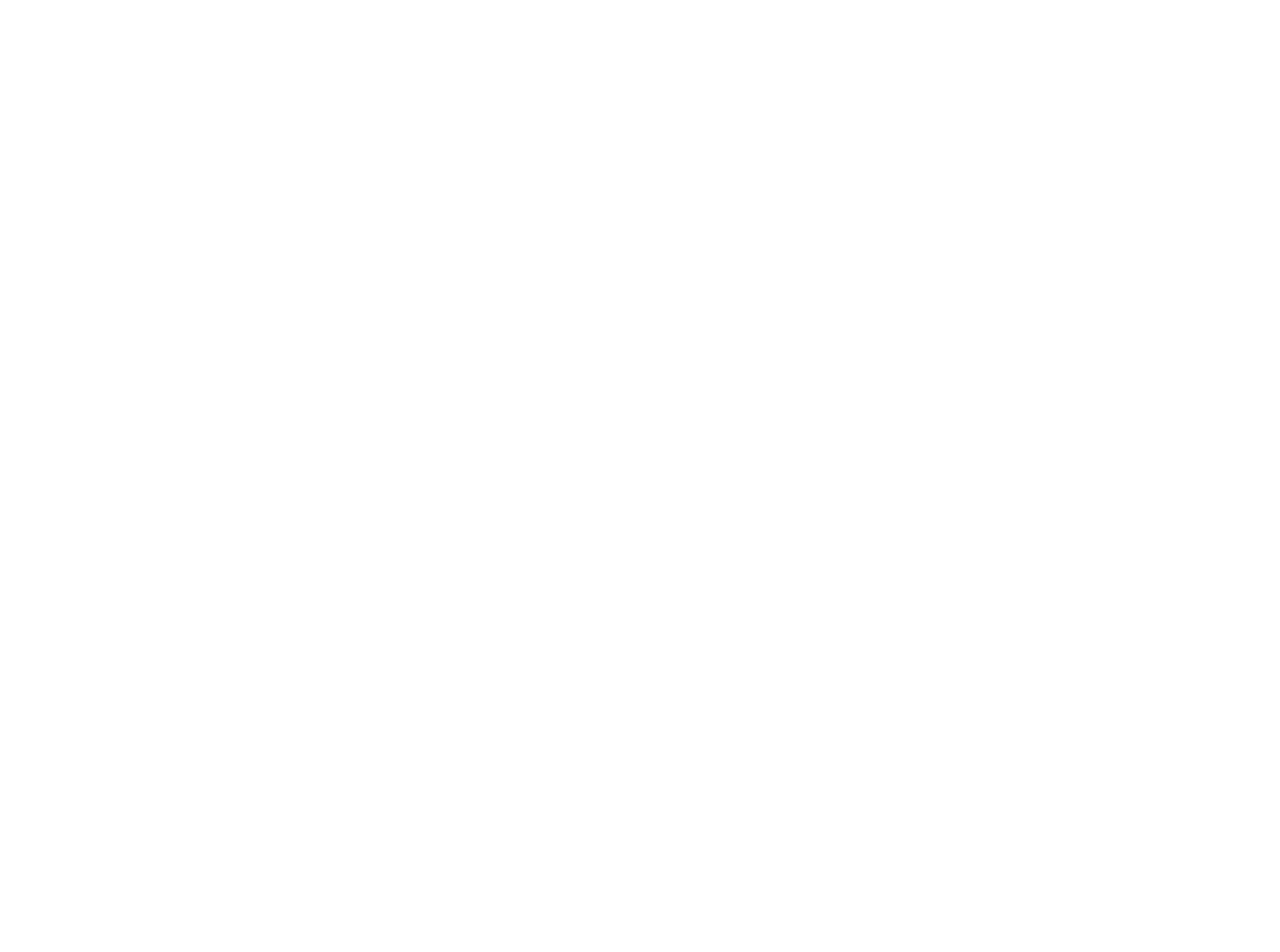
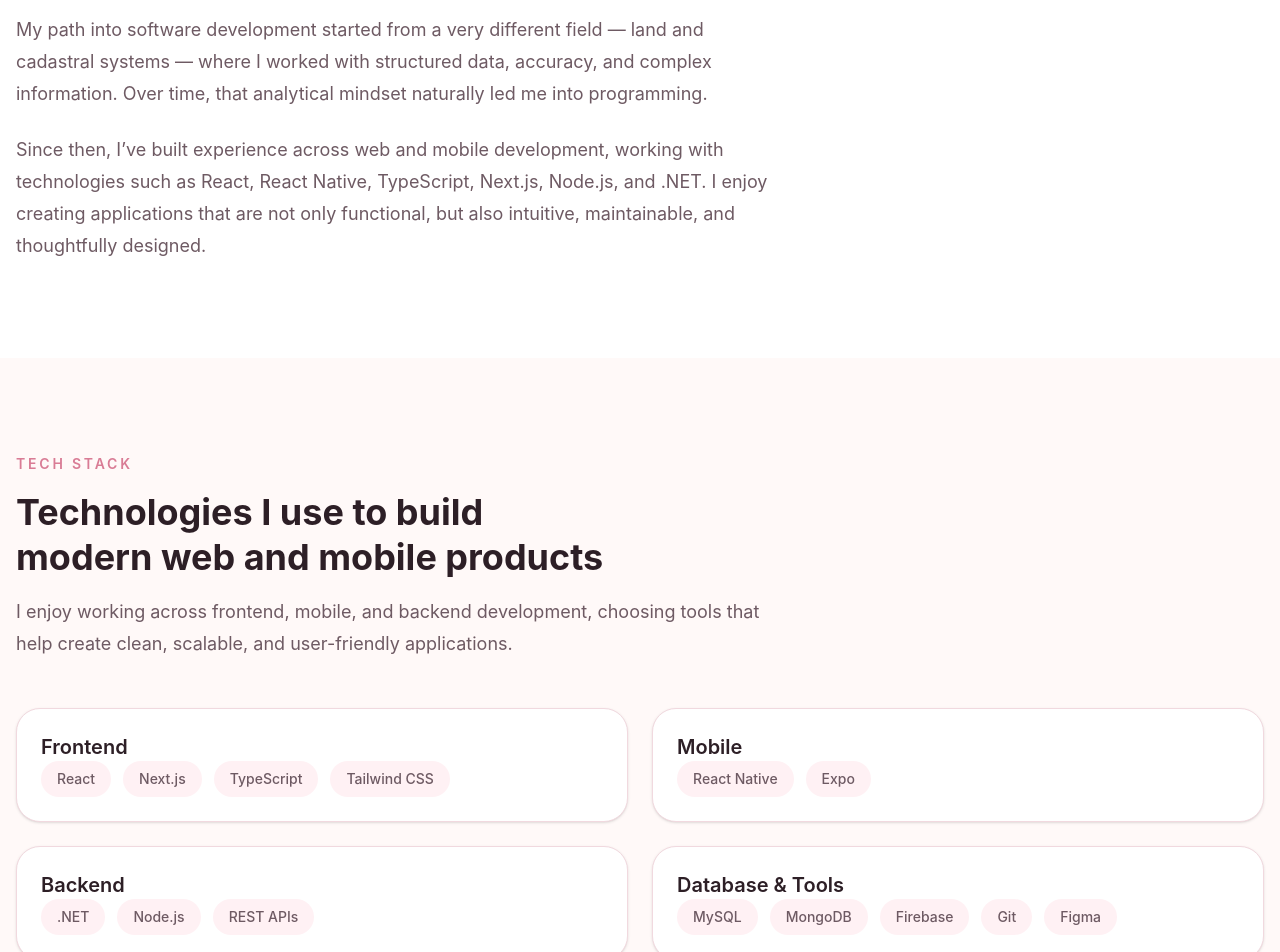
Before and after one commit to AnnaDzig/anna-portfolio, a React (Vite) app: page / in a window 1280 px wide. Shown: the part 1040-1992 px from the top of the page. Before the commit the page ends 800 px from the top, so only its background shows below. Built offline with nearby package versions, Linux system fonts and the light colour scheme.

Commit message:
feat: add TechStack.tsx with techStack data

```diff
--- a/src/App.tsx
+++ b/src/App.tsx
@@ -1,8 +1,12 @@
 import Hero from './sections/Hero';
+import About from './sections/About';
+import TechStack from './sections/TechStack';
 function App() {
   return (
     <>
       <Hero />
+      <About />
+      <TechStack />
     </>
   );
 }
--- /dev/null
+++ b/src/data/projects.ts
@@ -0,0 +1,30 @@
+export const projects = [
+  {
+    title: 'Tandem Widget Trainer',
+    description:
+      'An interactive learning platform for JavaScript and TypeScript, where users can study lessons, complete quizzes, and track their progress through a structured learning flow.',
+    stack: ['React', 'TypeScript', 'Vite', 'Firebase', 'Tailwind CSS'],
+    link: '#',
+  },
+  {
+    title: 'KazbooApp',
+    description:
+      'A mobile social platform built with React Native and Expo, focused on real-world product functionality, backend integration, and practical problem-solving under technical constraints.',
+    stack: ['React Native', 'Expo', 'TypeScript', 'REST API'],
+    link: '#',
+  },
+  {
+    title: 'StopBlodning.dk',
+    description:
+      'A website project rebuilt with Next.js, focused on responsive layout, clean UI, and modern frontend structure while preserving the original design direction.',
+    stack: ['Next.js', 'TypeScript', 'Tailwind CSS'],
+    link: '#',
+  },
+  {
+    title: 'Inventory System',
+    description:
+      'A full-stack ASP.NET Core MVC project for managing tools, warehouses, and users, built with a focus on clean architecture, authentication, and scalable structure.',
+    stack: ['C#', '.NET', 'ASP.NET Core MVC', 'SQLite'],
+    link: '#',
+  },
+];
--- /dev/null
+++ b/src/data/techStack.ts
@@ -0,0 +1,18 @@
+export const techStack = [
+  {
+    title: 'Frontend',
+    items: ['React', 'Next.js', 'TypeScript', 'Tailwind CSS'],
+  },
+  {
+    title: 'Mobile',
+    items: ['React Native', 'Expo'],
+  },
+  {
+    title: 'Backend',
+    items: ['.NET', 'Node.js', 'REST APIs'],
+  },
+  {
+    title: 'Database & Tools',
+    items: ['MySQL', 'MongoDB', 'Firebase', 'Git', 'Figma'],
+  },
+];
--- /dev/null
+++ b/src/sections/About.tsx
@@ -0,0 +1,34 @@
+import Container from '../components/Container';
+
+export default function About() {
+  return (
+    <section id="about" className="bg-white py-24 text-[#2d1f26]">
+      <Container>
+        <div className="flex max-w-3xl flex-col gap-6">
+          <p className="text-sm font-semibold uppercase tracking-[0.2em] text-[#d97c95]">
+            About Me
+          </p>
+
+          <h2 className="text-3xl font-bold leading-tight sm:text-4xl">
+            A developer who enjoys building thoughtful, modern digital products
+          </h2>
+
+          <p className="text-lg leading-8 text-[#6e5a63]">
+            My path into software development started from a very different
+            field — land and cadastral systems — where I worked with structured
+            data, accuracy, and complex information. Over time, that analytical
+            mindset naturally led me into programming.
+          </p>
+
+          <p className="text-lg leading-8 text-[#6e5a63]">
+            Since then, I’ve built experience across web and mobile development,
+            working with technologies such as React, React Native, TypeScript,
+            Next.js, Node.js, and .NET. I enjoy creating applications that are
+            not only functional, but also intuitive, maintainable, and
+            thoughtfully designed.
+          </p>
+        </div>
+      </Container>
+    </section>
+  );
+}
--- a/src/sections/Hero.tsx
+++ b/src/sections/Hero.tsx
@@ -18,8 +18,8 @@
           </p>
 
           <div className="flex flex-col gap-4 pt-4 sm:flex-row">
-            <Button href="#projects">View Projects</Button>
-            <Button href="#contact" variant="secondary">
+            <Button href="#about">View More</Button>
+            <Button href="#about" variant="secondary">
               Contact Me
             </Button>
           </div>
--- /dev/null
+++ b/src/sections/TechStack.tsx
@@ -0,0 +1,49 @@
+import Container from '../components/Container';
+import { techStack } from '../data/techStack';
+
+export default function TechStack() {
+  return (
+    <section id="tech" className="bg-[#fff9f8] py-24 text-[#2d1f26]">
+      <Container>
+        <div className="flex flex-col gap-12">
+          <div className="flex max-w-3xl flex-col gap-4">
+            <p className="text-sm font-semibold uppercase tracking-[0.2em] text-[#d97c95]">
+              Tech Stack
+            </p>
+
+            <h2 className="text-3xl font-bold leading-tight sm:text-4xl">
+              Technologies I use to build modern web and mobile products
+            </h2>
+
+            <p className="text-lg leading-8 text-[#6e5a63]">
+              I enjoy working across frontend, mobile, and backend development,
+              choosing tools that help create clean, scalable, and user-friendly
+              applications.
+            </p>
+          </div>
+          <div className="grid gap-6 md:grid-cols-2">
+            {techStack.map((group) => (
+              <div
+                key={group.title}
+                className="rounded-3xl border border-[#f1d9df] bg-white p-6 shadow-sm"
+              >
+                <h3 className="text-xl font-semibold">{group.title}</h3>
+
+                <ul className="mt-4 flex flex-wrap gap-3">
+                  {group.items.map((item) => (
+                    <li
+                      key={item}
+                      className="rounded-full bg-[#fff1f4] px-4 py-2 text-sm font-medium text-[#6e5a63]"
+                    >
+                      {item}
+                    </li>
+                  ))}
+                </ul>
+              </div>
+            ))}
+          </div>
+        </div>
+      </Container>
+    </section>
+  );
+}
```
